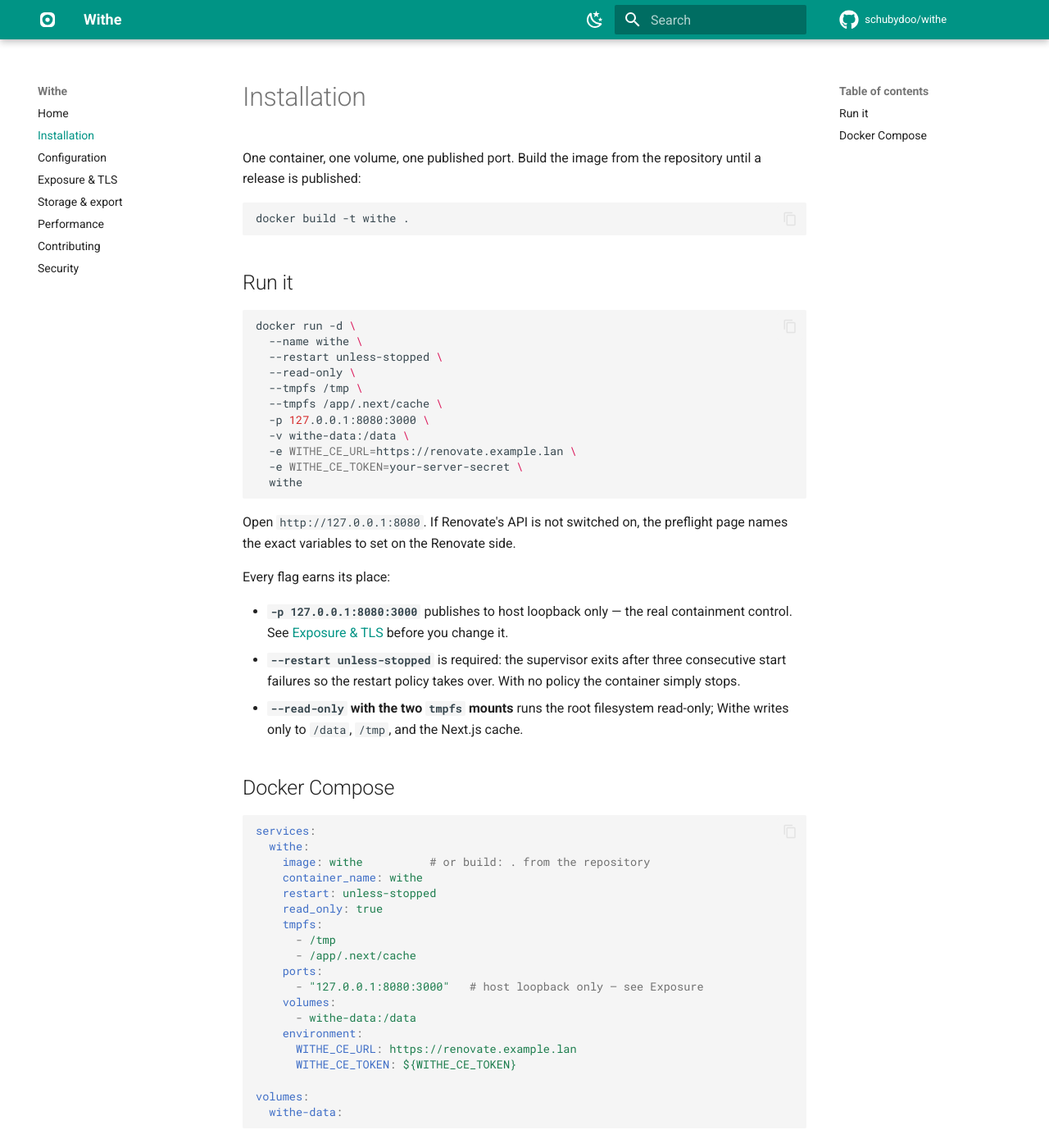
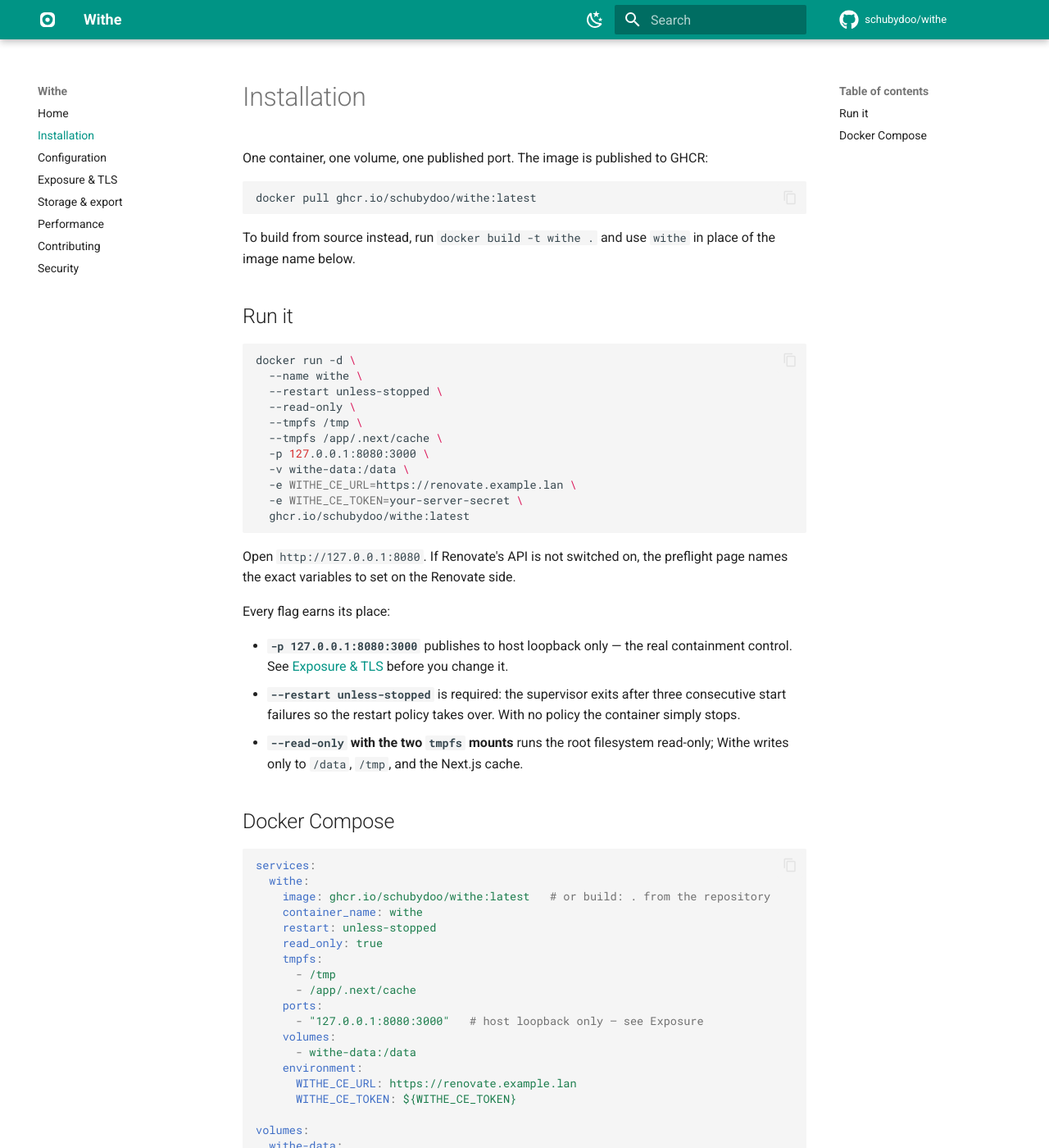
Before and after one commit to schubydoo/withe, an MkDocs documentation site: the page built from docs/installation.md, in a window 1280 px wide and 1400 px high. Shown: the whole window at 82% size. Built offline with MkDocs 1.6.1 and Material for MkDocs 9.7.7, drawn with Linux system fonts in a browser that asks for light colours; comment, search, counter and statistics services are not loaded; the version menu is left out.

Commit message:
chore: prepare for the first release (#8)
Remove the pre-release notices (the "not released yet" banner and badge) and
point Install at the published GHCR image, keeping build-from-source as an
option. Add a KNOPE_OVERRIDE_VERSION repo-variable hook to knope-prepare so the
0.x -> 1.0.0 graduation can force the version (knope never selects 1.0 on its
own). Add the first-release changeset so merging this seeds knope's release PR.

Co-authored-by: Schuby <12485317+schubydoo@users.noreply.github.com>
Co-authored-by: Claude Opus 4.8 <noreply@anthropic.com>

````diff
--- a/docs/installation.md
+++ b/docs/installation.md
@@ -1,11 +1,13 @@
 # Installation
 
-One container, one volume, one published port. Build the image from the repository until a release
-is published:
+One container, one volume, one published port. The image is published to GHCR:
 
 ```bash
-docker build -t withe .
+docker pull ghcr.io/schubydoo/withe:latest
 ```
+
+To build from source instead, run `docker build -t withe .` and use `withe` in place of the image
+name below.
 
 ## Run it
 
@@ -20,7 +22,7 @@ docker run -d \
   -v withe-data:/data \
   -e WITHE_CE_URL=https://renovate.example.lan \
   -e WITHE_CE_TOKEN=your-server-secret \
-  withe
+  ghcr.io/schubydoo/withe:latest
 ```
 
 Open `http://127.0.0.1:8080`. If Renovate's API is not switched on, the preflight page names the
@@ -40,7 +42,7 @@ Every flag earns its place:
 ```yaml
 services:
   withe:
-    image: withe          # or build: . from the repository
+    image: ghcr.io/schubydoo/withe:latest   # or build: . from the repository
     container_name: withe
     restart: unless-stopped
     read_only: true
````
Also changed, not shown: .changeset/first-stable-release.md (added, +5 -0 lines), README.md (+14 -8 lines), 1 other file.
